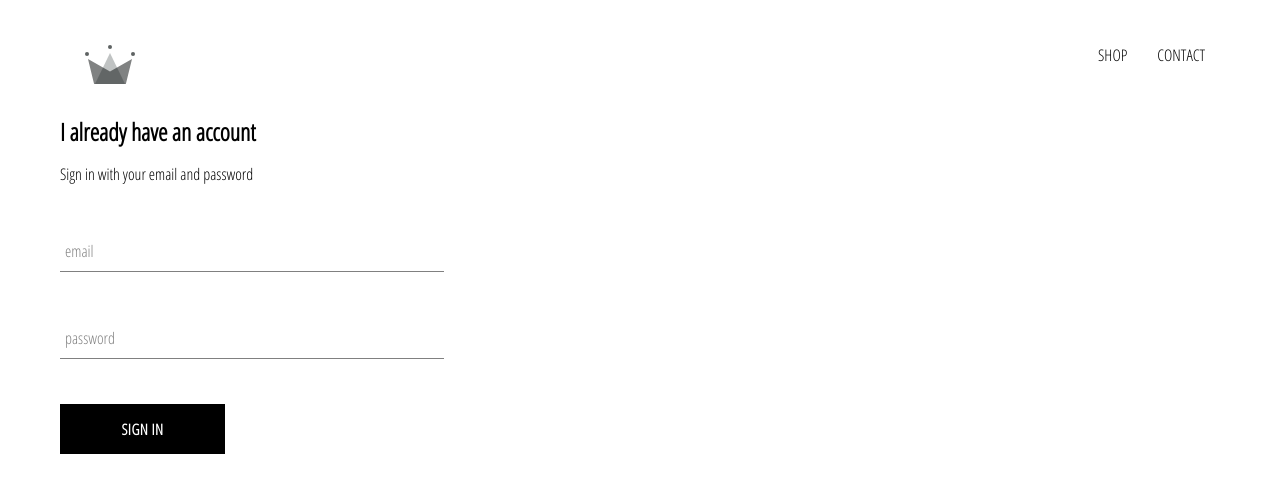
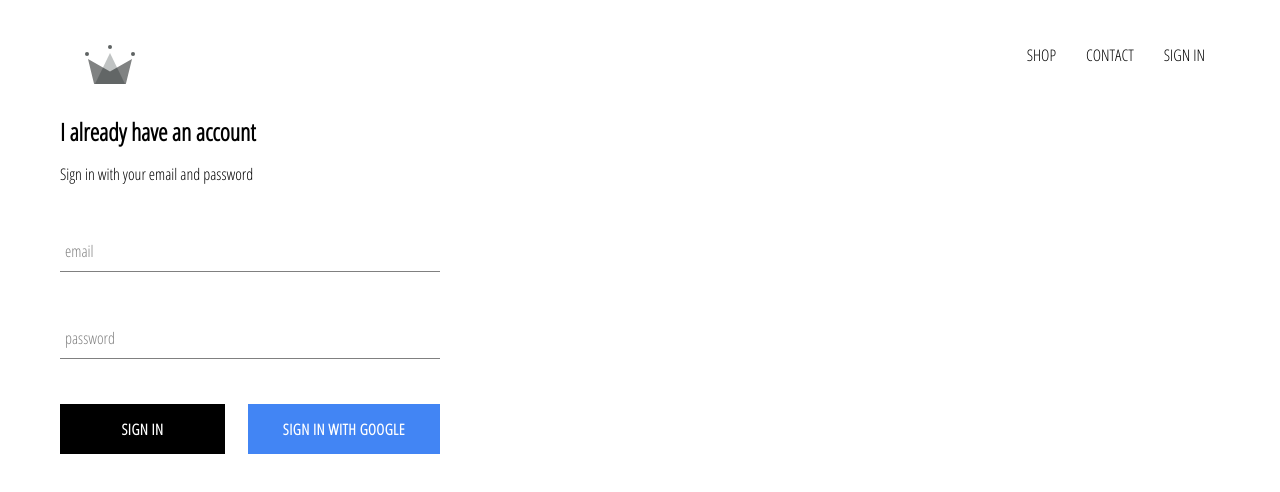
Before and after one commit to NewbieInside/React-ecommerce-project, a React (Create React App) app: page /signin in a window 1280 px wide. Shown: the top 492 px of the page. Built offline with nearby package versions, Linux system fonts and the light colour scheme; no server answers.

Commit message:
signin with google auth & firebase / styling added to signin component

```diff
--- a/package.json
+++ b/package.json
@@ -6,6 +6,7 @@
     "@testing-library/jest-dom": "^4.2.4",
     "@testing-library/react": "^9.5.0",
     "@testing-library/user-event": "^7.2.1",
+    "firebase": "^7.16.1",
     "node-sass": "^4.14.1",
     "react": "^16.13.1",
     "react-dom": "^16.13.1",
--- a/src/App.js
+++ b/src/App.js
@@ -1,4 +1,4 @@
-import React from 'react';
+import React, { Component } from 'react';
 import { Switch, Route } from 'react-router-dom';
 
 import './App.css';
@@ -8,19 +8,42 @@
 import SignInAndSignUp from './pages/SignIn-SignUp/SignIn-SignUp';
 import Header from './components/Header/Header';
 
+import { auth } from './firebase/firebase.utils';
 
+class App extends Component {
+  constructor() {
+    super();
 
-const App = () => {
+    this.state = {
+      currentUser: null,
+    }
+  }
+
+  unsubscribeFromAuth = null;
+
+  componentDidMount() {
+    this.unsubscribeFromAuth = auth.onAuthStateChanged(user => {
+      this.setState({ currentUser: user })
+      console.log(user);
+    })
+  }
+
+  componentWillUnmount() {
+    this.unsubscribeFromAuth();
+  }
+
+  render() {
     return (
       <div>
-      <Header />
+        <Header currentUser={this.state.currentUser}/>
         <Switch>
-        <Route exact path='/' component={Homepage} />
-        <Route path='/shop' component={ShopPage} />
-        <Route path='/signin' component={SignInAndSignUp} />
+          <Route exact path="/" component={Homepage} />
+          <Route path="/shop" component={ShopPage} />
+          <Route path="/signin" component={SignInAndSignUp} />
         </Switch>
       </div>
     );
-};
+  }
+}
 
 export default App;
--- a/src/components/CustomButton/CustomButton.jsx
+++ b/src/components/CustomButton/CustomButton.jsx
@@ -2,8 +2,8 @@
 
 import './CustomButton.styles.scss';
 
-const CustomButton = ({ children, ...otherProps }) => (
-  <button className="custom-button" { ...otherProps }>
+const CustomButton = ({ children, isGoogleSignIn, ...otherProps }) => (
+  <button className={`${isGoogleSignIn ? 'google-signin' : ''} custom-button`} { ...otherProps }>
       { children }
   </button>
 )
--- a/src/components/CustomButton/CustomButton.styles.scss
+++ b/src/components/CustomButton/CustomButton.styles.scss
@@ -19,4 +19,14 @@
     color: black;
     border: 1px solid black;
   }
+
+  &.google-signin {
+    background-color: #4285f4;
+    color: white;
+
+    &:hover {
+      background-color: #357ae8;
+      border: none;
+    }
+  }
 }
--- a/src/components/Header/Header.jsx
+++ b/src/components/Header/Header.jsx
@@ -1,10 +1,11 @@
 import React from 'react';
 import { Link } from 'react-router-dom';
 import { ReactComponent as Logo } from '../../assets/crown.svg';
+import { auth } from '../../firebase/firebase.utils';
 
 import './Header.styles.scss';
 
-const Header = () => (
+const Header = ({ currentUser }) => (
   <div className="header">
     <Link className="logo-container" to="/">
       <Logo className="logo" />
@@ -16,6 +17,12 @@
       <Link className="option" to="/contact">
         CONTACT
       </Link>
+      {
+        currentUser ?
+        <div className="option" onClick={() => auth.signOut()}>SIGN OUT</div>
+        :
+        <Link className="option" to="/signin">SIGN IN</Link>
+      }
     </div>
   </div>
 )
--- a/src/components/Header/Header.styles.scss
+++ b/src/components/Header/Header.styles.scss
@@ -21,6 +21,6 @@
 
   .option {
     padding: 10px 15px;
-    font-size: 16px;
+    cursor: pointer;
   }
 }
--- a/src/components/SignIn/SignIn.jsx
+++ b/src/components/SignIn/SignIn.jsx
@@ -2,6 +2,8 @@
 
 import FormInput from '../FormInput/FormInput';
 import CustomButton from '../CustomButton/CustomButton';
+
+import { signInWithGoogle } from '../../firebase/firebase.utils';
 
 import './SignIn.styles.scss';
 
@@ -31,7 +33,9 @@
     return (
       <div className="sign-in">
         <h2>I already have an account</h2>
-        <span className="sign-in-span">Sign in with your email and password</span>
+        <span className="sign-in-span">
+          Sign in with your email and password
+        </span>
 
         <form onSubmit={this.handleSubmit}>
           <FormInput
@@ -50,7 +54,13 @@
             label="password"
             required
           />
-          <CustomButton type="submit">Sign In</CustomButton>
+          <div className="buttons">
+            <CustomButton type="submit">Sign In</CustomButton>
+            <CustomButton onClick={signInWithGoogle} isGoogleSignIn>
+              {' '}
+              Sign In with Google
+            </CustomButton>
+          </div>
         </form>
       </div>
     );
--- a/src/components/SignIn/SignIn.styles.scss
+++ b/src/components/SignIn/SignIn.styles.scss
@@ -1,5 +1,5 @@
 .sign-in {
-  width: 30vw;
+  width: 380px;
   display: flex;
   flex-direction: column;
 
@@ -10,4 +10,9 @@
   .sign-in-span {
     margin-top: 15px;
   }
+
+  .buttons {
+    display: flex;
+    justify-content: space-between;
+  }
 }
--- /dev/null
+++ b/src/firebase/firebase.utils.js
@@ -0,0 +1,24 @@
+import firebase from 'firebase/app';
+import 'firebase/firestore';
+import 'firebase/auth';
+
+const config = {
+  apiKey: "AIzaSyC88WcFAIVcZQdKrVpYD3z3q3MctKFbpaU",
+  authDomain: "e-commerce-db-42022.firebaseapp.com",
+  databaseURL: "https://e-commerce-db-42022.firebaseio.com",
+  projectId: "e-commerce-db-42022",
+  storageBucket: "e-commerce-db-42022.appspot.com",
+  messagingSenderId: "82658132324",
+  appId: "1:82658132324:web:a29a7e5371ad407dd0ba71"
+};
+
+firebase.initializeApp(config);
+
+export const auth = firebase.auth();
+export const firestore = firebase.firestore();
+
+const provider = new firebase.auth.GoogleAuthProvider();
+provider.setCustomParameters({ prompt: 'select_account' });
+export const signInWithGoogle = () => auth.signInWithPopup(provider);
+
+export default firebase;
```
Also changed, not shown: 1 other file (tests, documents, lock files or other folders). Lines whose indentation alone changed are shown as unchanged.
